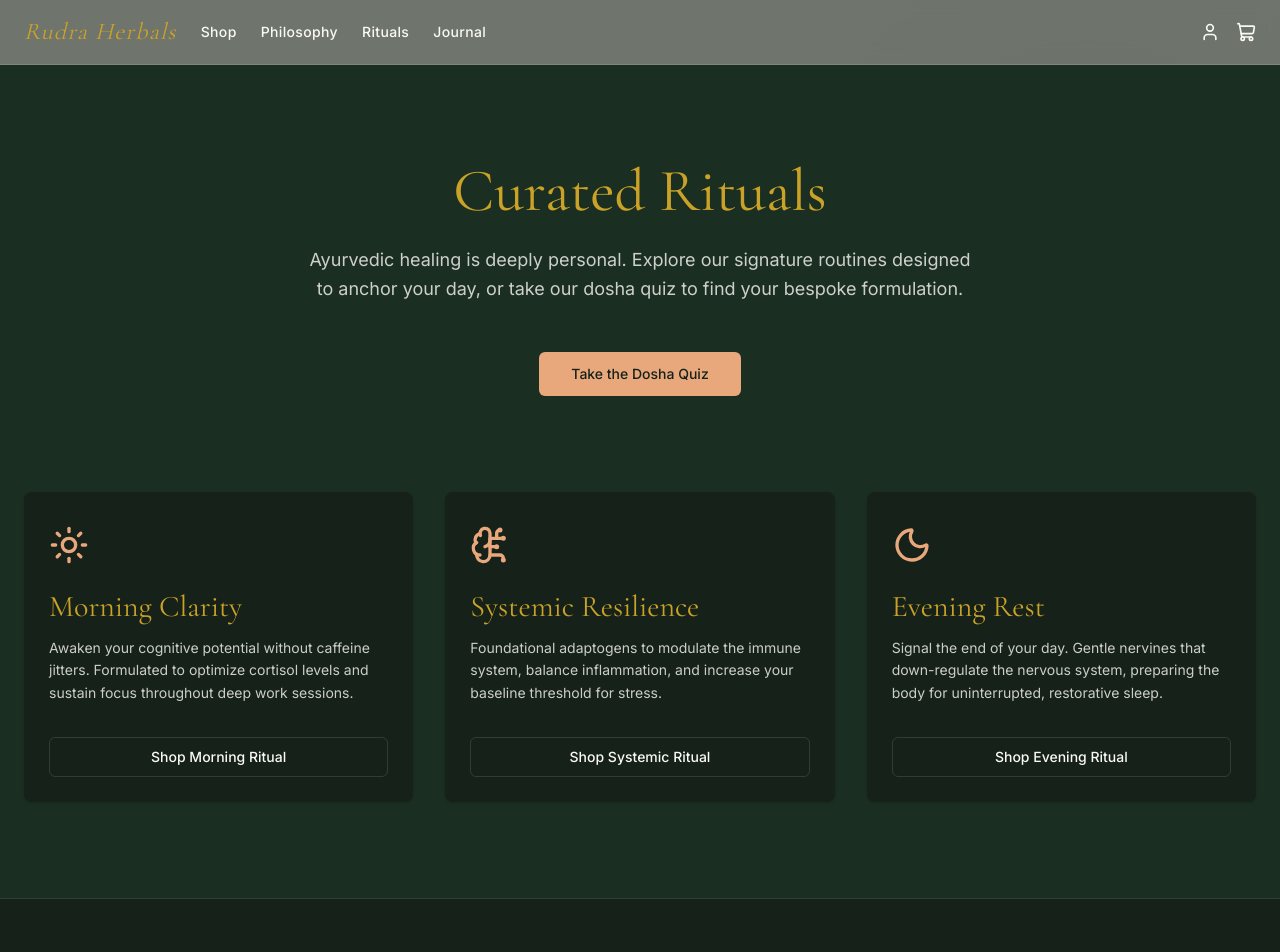
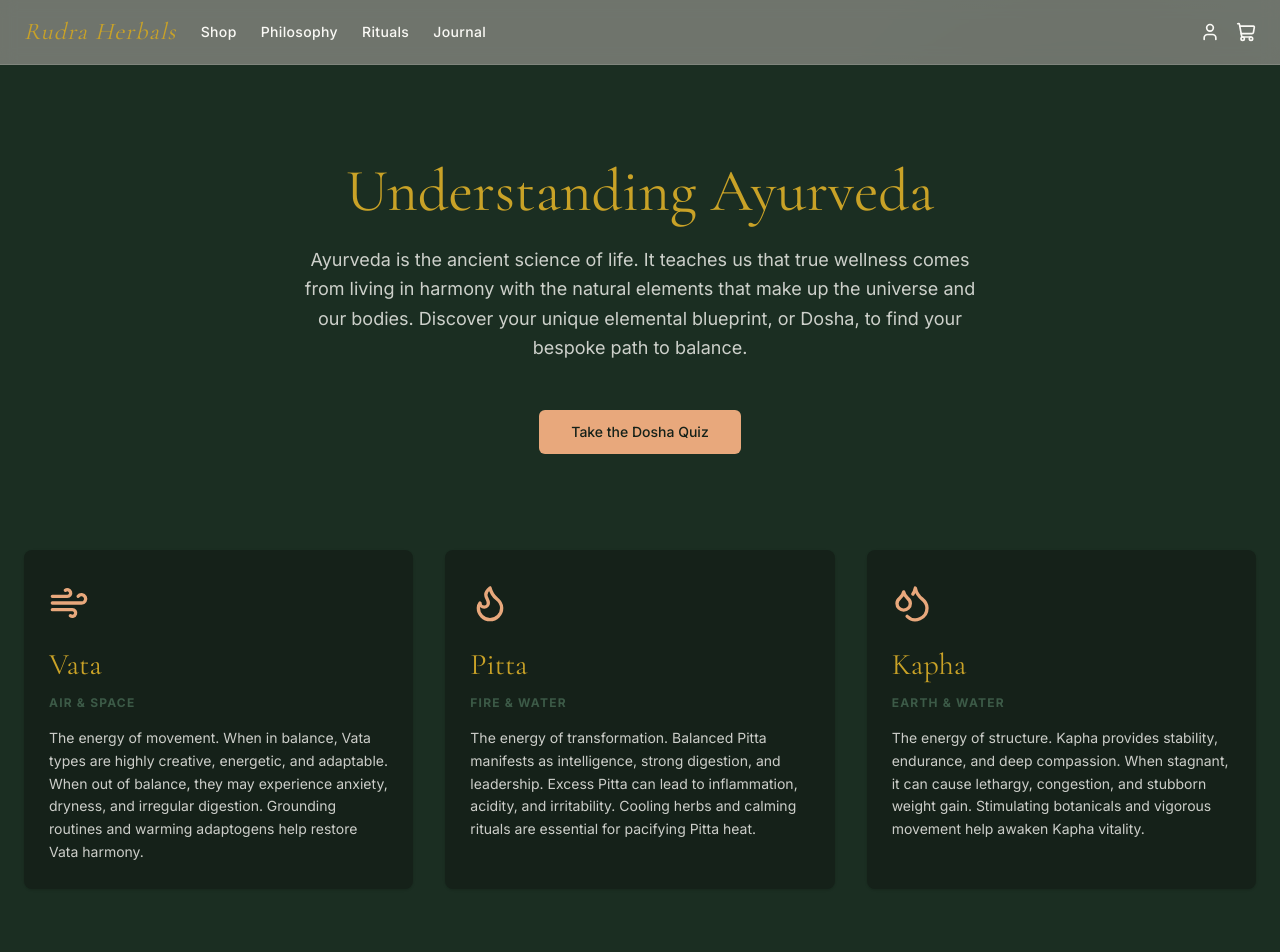
Before and after one commit to Naveen9902/rudra-herbals, a Next.js app: page /rituals in a window 1280 px wide. Shown: the top 952 px of the page. Built offline with nearby package versions, Linux system fonts and the light colour scheme; no server answers.

Commit message:
Update shop filters and add seed scripts

```diff
--- /dev/null
+++ b/add-categories.js
@@ -0,0 +1,20 @@
+const { PrismaClient } = require('@prisma/client');
+const prisma = new PrismaClient();
+
+async function main() {
+  await prisma.category.createMany({
+    data: [
+      { name: 'Elixirs', slug: 'elixirs' },
+      { name: 'Teas', slug: 'teas' },
+      { name: 'Botanicals', slug: 'botanicals' },
+      { name: 'Serums', slug: 'serums' },
+      { name: 'Hair Oils', slug: 'hair-oils' }
+    ],
+    skipDuplicates: true
+  });
+  console.log('Categories added');
+}
+
+main()
+  .catch(console.error)
+  .finally(() => prisma.$disconnect());
--- /dev/null
+++ b/add-tags.js
@@ -0,0 +1,17 @@
+const { PrismaClient } = require('@prisma/client');
+const prisma = new PrismaClient();
+
+async function main() {
+  await prisma.tag.createMany({
+    data: [
+      { label: 'Hair Oil' },
+      { label: 'Serum' }
+    ],
+    skipDuplicates: true
+  });
+  console.log('Tags added');
+}
+
+main()
+  .catch(console.error)
+  .finally(() => prisma.$disconnect());
--- a/src/app/(storefront)/rituals/page.tsx
+++ b/src/app/(storefront)/rituals/page.tsx
@@ -1,62 +1,58 @@
 import Link from "next/link"
 import { Button } from "@/components/ui/button"
 import { Card, CardContent } from "@/components/ui/card"
-import { Moon, Sun, BrainCircuit } from "lucide-react"
+import { Wind, Flame, Droplets } from "lucide-react"
+
+export const revalidate = 3600
 
 export default function RitualsPage() {
   return (
     <div className="bg-[var(--forest-900)] text-[var(--ink-50)] min-h-screen">
       <section className="py-24 px-6 mx-auto max-w-7xl text-center">
         <h1 className="font-serif text-5xl md:text-6xl text-[var(--gold-400)] mb-6">
-          Curated Rituals
+          Understanding Ayurveda
         </h1>
         <p className="max-w-2xl mx-auto text-lg opacity-80 leading-relaxed mb-12">
-          Ayurvedic healing is deeply personal. Explore our signature routines designed to anchor your day, or take our dosha quiz to find your bespoke formulation.
+          Ayurveda is the ancient science of life. It teaches us that true wellness comes from living in harmony with the natural elements that make up the universe and our bodies. Discover your unique elemental blueprint, or Dosha, to find your bespoke path to balance.
         </p>
         <Button size="lg" className="bg-[var(--terracotta-400)] text-[var(--forest-950)] hover:bg-[var(--terracotta-500)] mb-24">
           Take the Dosha Quiz
         </Button>
 
         <div className="grid md:grid-cols-3 gap-8 text-left">
-          {/* Morning Clarity */}
+          {/* Vata */}
           <Card className="bg-[var(--forest-950)] border-transparent hover:border-[var(--border-subtle)] transition-colors flex flex-col">
             <CardContent className="pt-8 flex flex-col flex-1 h-full">
-              <Sun className="h-10 w-10 text-[var(--terracotta-400)] mb-6" />
-              <h3 className="font-serif text-3xl text-[var(--gold-400)] mb-3">Morning Clarity</h3>
-              <p className="opacity-80 text-sm leading-relaxed mb-8 flex-1">
-                Awaken your cognitive potential without caffeine jitters. Formulated to optimize cortisol levels and sustain focus throughout deep work sessions.
+              <Wind className="h-10 w-10 text-[var(--terracotta-400)] mb-6" />
+              <h3 className="font-serif text-3xl text-[var(--gold-400)] mb-3">Vata</h3>
+              <p className="text-xs font-bold uppercase tracking-widest text-[var(--sage-tint)] mb-4">Air & Space</p>
+              <p className="opacity-80 text-sm leading-relaxed flex-1">
+                The energy of movement. When in balance, Vata types are highly creative, energetic, and adaptable. When out of balance, they may experience anxiety, dryness, and irregular digestion. Grounding routines and warming adaptogens help restore Vata harmony.
               </p>
-              <Button asChild variant="outline" className="w-full border-[var(--border-subtle)] text-[var(--ink-50)] hover:bg-[var(--sage-tint)]">
-                <Link href="/shop?rituals=Focus">Shop Morning Ritual</Link>
-              </Button>
             </CardContent>
           </Card>
 
-          {/* Deep Focus */}
+          {/* Pitta */}
           <Card className="bg-[var(--forest-950)] border-transparent hover:border-[var(--border-subtle)] transition-colors flex flex-col">
             <CardContent className="pt-8 flex flex-col flex-1 h-full">
-              <BrainCircuit className="h-10 w-10 text-[var(--terracotta-400)] mb-6" />
-              <h3 className="font-serif text-3xl text-[var(--gold-400)] mb-3">Systemic Resilience</h3>
-              <p className="opacity-80 text-sm leading-relaxed mb-8 flex-1">
-                Foundational adaptogens to modulate the immune system, balance inflammation, and increase your baseline threshold for stress.
+              <Flame className="h-10 w-10 text-[var(--terracotta-400)] mb-6" />
+              <h3 className="font-serif text-3xl text-[var(--gold-400)] mb-3">Pitta</h3>
+              <p className="text-xs font-bold uppercase tracking-widest text-[var(--sage-tint)] mb-4">Fire & Water</p>
+              <p className="opacity-80 text-sm leading-relaxed flex-1">
+                The energy of transformation. Balanced Pitta manifests as intelligence, strong digestion, and leadership. Excess Pitta can lead to inflammation, acidity, and irritability. Cooling herbs and calming rituals are essential for pacifying Pitta heat.
               </p>
-              <Button asChild variant="outline" className="w-full border-[var(--border-subtle)] text-[var(--ink-50)] hover:bg-[var(--sage-tint)]">
-                <Link href="/shop?rituals=Adaptogenic,Immunity">Shop Systemic Ritual</Link>
-              </Button>
             </CardContent>
           </Card>
 
-          {/* Evening Rest */}
+          {/* Kapha */}
           <Card className="bg-[var(--forest-950)] border-transparent hover:border-[var(--border-subtle)] transition-colors flex flex-col">
             <CardContent className="pt-8 flex flex-col flex-1 h-full">
-              <Moon className="h-10 w-10 text-[var(--terracotta-400)] mb-6" />
-              <h3 className="font-serif text-3xl text-[var(--gold-400)] mb-3">Evening Rest</h3>
-              <p className="opacity-80 text-sm leading-relaxed mb-8 flex-1">
-                Signal the end of your day. Gentle nervines that down-regulate the nervous system, preparing the body for uninterrupted, restorative sleep.
+              <Droplets className="h-10 w-10 text-[var(--terracotta-400)] mb-6" />
+              <h3 className="font-serif text-3xl text-[var(--gold-400)] mb-3">Kapha</h3>
+              <p className="text-xs font-bold uppercase tracking-widest text-[var(--sage-tint)] mb-4">Earth & Water</p>
+              <p className="opacity-80 text-sm leading-relaxed flex-1">
+                The energy of structure. Kapha provides stability, endurance, and deep compassion. When stagnant, it can cause lethargy, congestion, and stubborn weight gain. Stimulating botanicals and vigorous movement help awaken Kapha vitality.
               </p>
-              <Button asChild variant="outline" className="w-full border-[var(--border-subtle)] text-[var(--ink-50)] hover:bg-[var(--sage-tint)]">
-                <Link href="/shop?rituals=Calming">Shop Evening Ritual</Link>
-              </Button>
             </CardContent>
           </Card>
         </div>
--- a/src/app/(storefront)/shop/page.tsx
+++ b/src/app/(storefront)/shop/page.tsx
@@ -45,7 +45,7 @@ export default async function ShopPage({
 
   // Get all unique tags for the filter sidebar
   const allTags = await prisma.tag.findMany()
-  const allPotencies = ["Gentle", "Standard", "Reserve"]
+  const allPotencies = ["Gentle", "Standard", "Reserve", "50ml", "100ml"]
 
   return (
     <div className="min-h-screen bg-[var(--forest-900)] text-[var(--ink-50)]">
```
